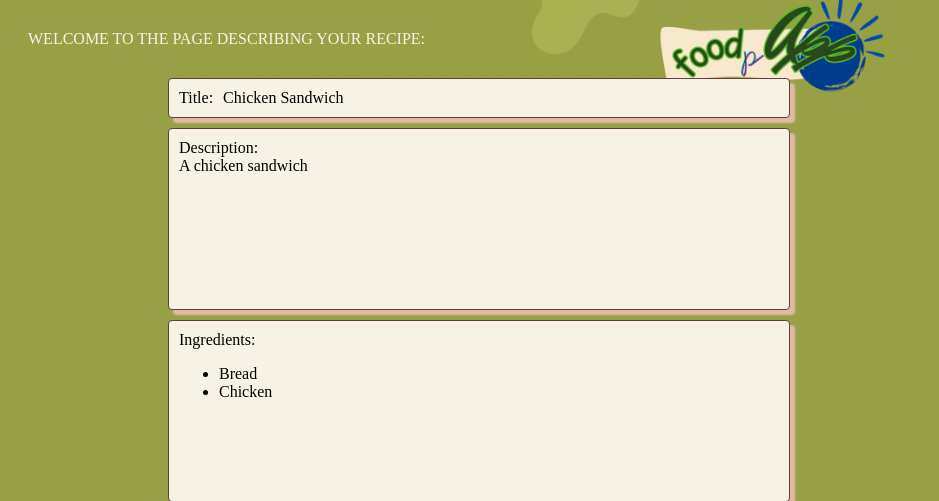
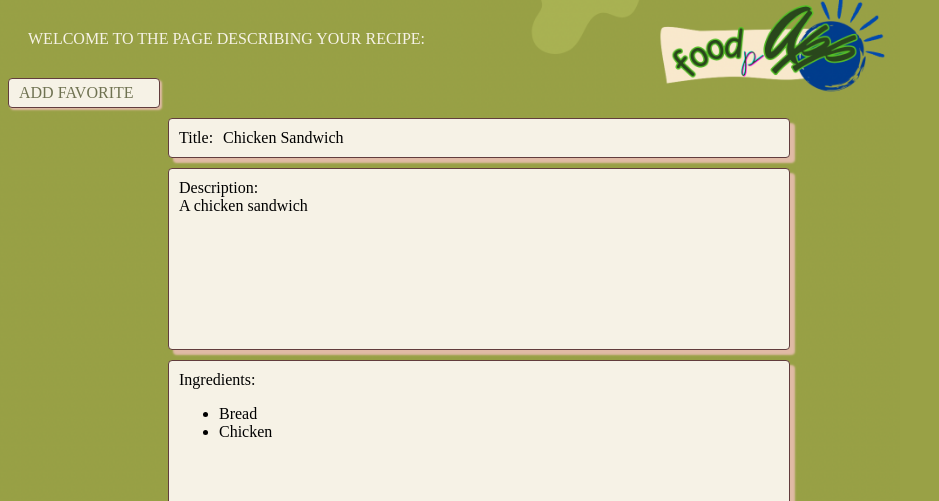
Before and after one commit to LeDuyNg/CMPE-131-Team-2-FOODpApp, a Flask app: page /home/myrecipes/mysinglerecipeview/2 in a window 1280 px wide; the page is wider, and only the part inside the window is pictured. Shown: the top 501 px of that part, without its empty margins (0-939 px from the left). Run offline with Flask 3, Linux system fonts and the light colour scheme; a user stored in the database is signed in; data comes from the database, SQL or seed files in the repository; both versions use the stored data as it was after the commit.

Commit message:
Complete requirement #13 -user can add favorite recipe

```diff
--- a/app/models.py
+++ b/app/models.py
@@ -2,6 +2,12 @@ from app import db  # Import the database instance from the app module
 from datetime import datetime  # Import datetime to handle timestamps
 from werkzeug.security import generate_password_hash, check_password_hash  # Import for password hashing
 from flask_login import UserMixin  # Import UserMixin to integrate Flask-Login
+
+favorite_recipes = db.Table(
+    'favorite_recipes',
+    db.Column('user_id',    db.Integer, db.ForeignKey('user.id'),    primary_key=True),
+    db.Column('recipe_id',  db.Integer, db.ForeignKey('recipe.id'),  primary_key=True),
+)
 
 # Define the User model, inheriting from UserMixin for Flask-Login functionality
 class User(UserMixin, db.Model):
@@ -12,6 +18,13 @@ class User(UserMixin, db.Model):
     email = db.Column(db.String(32))  # Column for user email
     # Uncomment this line if you want to add a relationship to recipes created by the user
     #recipes = db.relationship('Recipe', backref='author', lazy='dynamic')  # Relationship to recipes created by the user
+    favorite_recipes  = db.relationship(
+        'Recipe',
+        secondary = favorite_recipes,
+        backref=db.backref('favorited_by', lazy='dynamic'),
+        lazy='dynamic'
+    )
+
 
     # Function to generate a hash for the password before storing it
     def set_password(self, password):
@@ -25,8 +38,19 @@ class User(UserMixin, db.Model):
     def update_email(self, email):
         self.email = email
 
+    # Function to update username
     def update_username(self, username):
         self.username = username
+
+    def add_favorite(self, recipe):
+        if not self.favorite_recipes.filter_by(id=recipe.id).first():
+            self.favorite_recipes.append(recipe)
+            db.session.commit()
+
+    def remove_favorite(self, recipe):
+        if self.favorite_recipes.filter_by(id=recipe.id).first():
+            self.favorite_recipes.remove(recipe)
+            db.session.commit()
 
     # Function to represent the user object as a string
     def __repr__(self):
--- a/app/routes.py
+++ b/app/routes.py
@@ -182,3 +182,19 @@ def update_profile():
         db.session.commit()
         return redirect("/home/myprofile")
     return render_template("test_edit_profile.html", title = "Update profile", pageClass = "update", user = user, form = form)
+
+@myapp_obj.route("/home/myrecipes/mysinglerecipe/<int:recipe_id>/favorite", methods=['GET', 'POST'])
+@login_required  # Ensure the user is logged in before accessing this route
+def add_favorite(recipe_id):
+    user = User.query.get(current_user.id)
+    favorite_recipe = Recipe.query.get(recipe_id)
+    user.add_favorite(favorite_recipe)
+    return redirect(url_for('mysinglerecipeview', num = recipe_id))
+
+
+@myapp_obj.route("/home/myprofile/favorites")
+@login_required
+def my_favorites():
+    recipes = current_user.favorite_recipes.all()
+
+    return render_template('favorites.html', recipes=recipes, title = "My Favorite Recipes", pageClass = "myrecipes")
--- a/app/templates/mysinglerecipeview.html
+++ b/app/templates/mysinglerecipeview.html
@@ -7,6 +7,15 @@
 		{% if show_buttons %}
 		  <a href="{{ url_for('mysinglerecipeedit', recipe_id = recipe.id) }}">
 		 	<div class = "button">  UPDATE RECIPE </div>
+		  </a>
+
+ 		  <!--Un comment this line later-->
+ 		  <!-- <a href="{{ url_for('login') }}" class="button">DELETE RECIPE</a> -->
+ 		 {% endif %}
+
+		{% if not show_buttons %}
+		  <a href="{{ url_for('add_favorite', recipe_id = recipe.id) }}">
+		 	<div class = "button">  ADD FAVORITE </div>
 		  </a>
 
  		  <!--Un comment this line later-->
```
Also changed, not shown: app/templates/favorites.html (added, +26 -0 lines), app/app.db.
